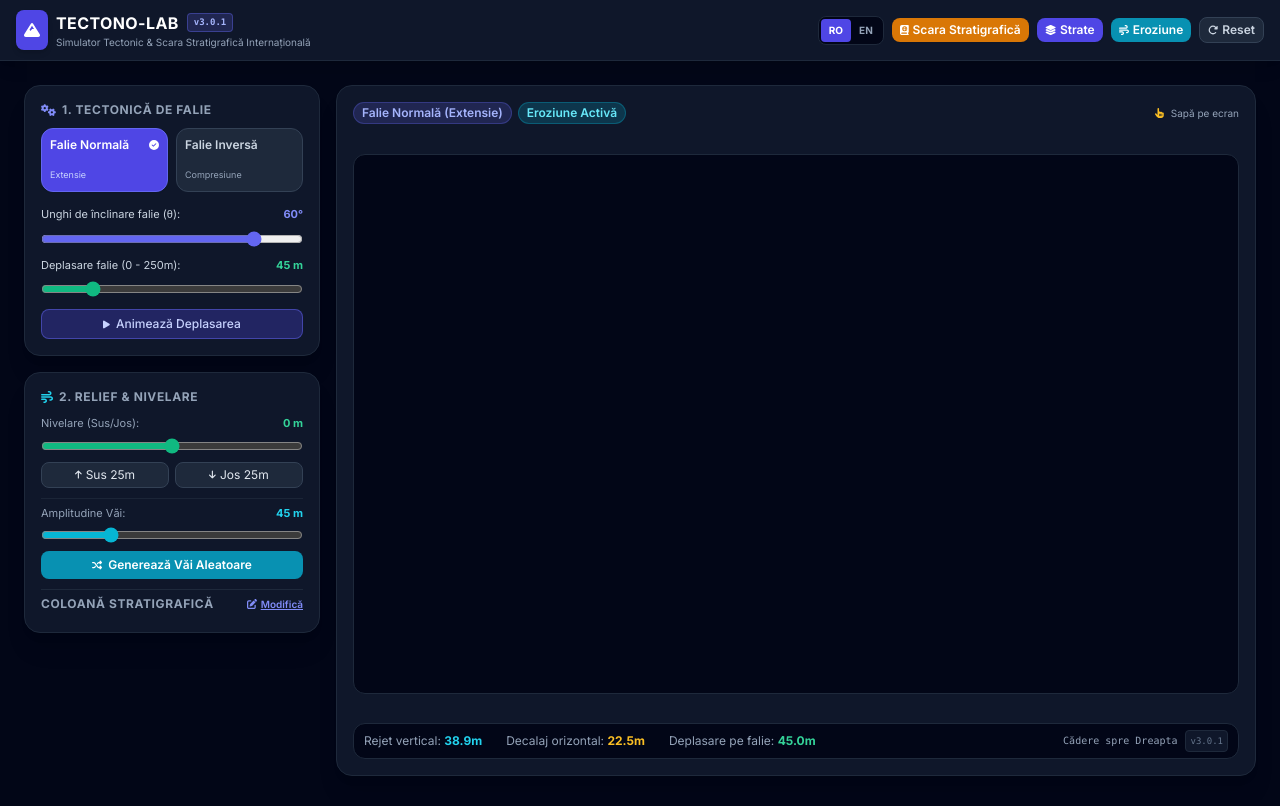
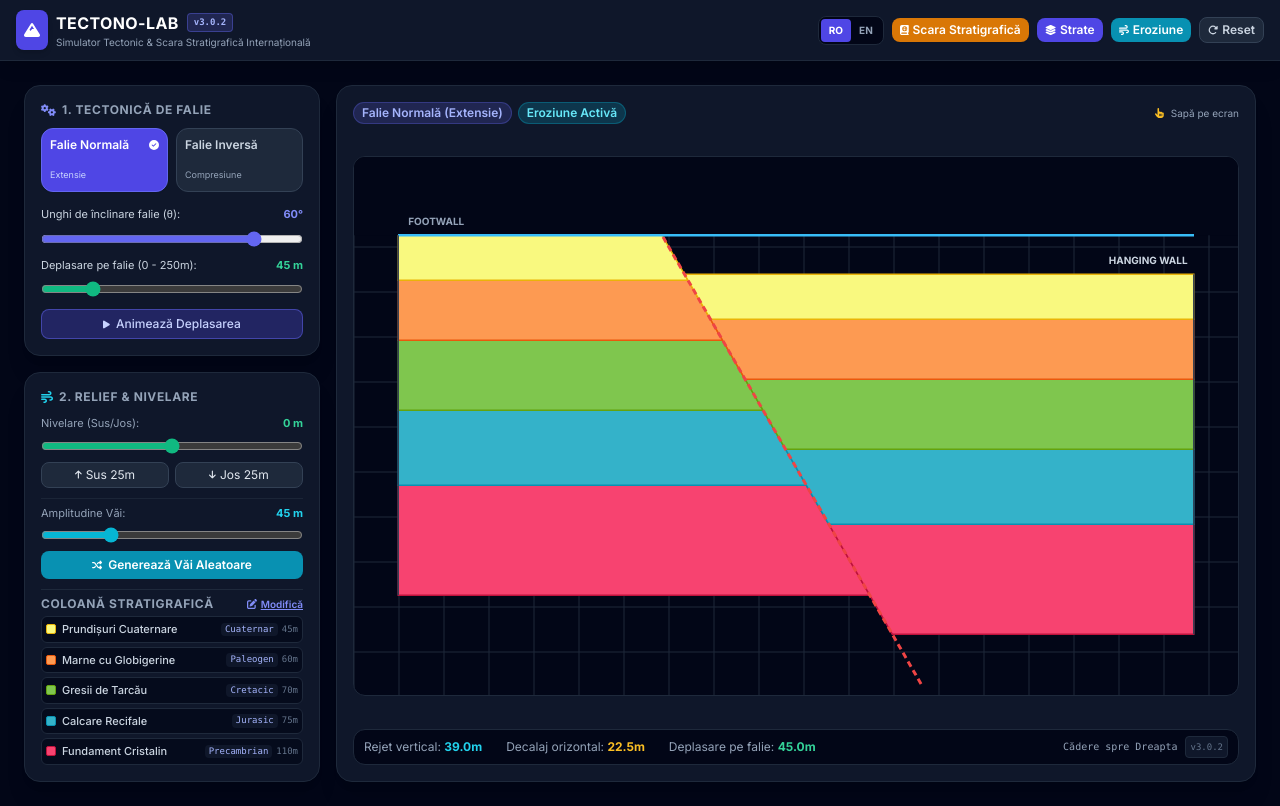
Before and after one commit to tonydumitriu-star/Structural-Geology-Simulator, a plain HTML site: page index.html in a window 1280 px wide. Drawn offline with nearby package versions, Linux system fonts and the light colour scheme.

Commit message:
index.html

```diff
--- a/index.html
+++ b/index.html
@@ -14,7 +14,12 @@
             -webkit-user-select: none;
             touch-action: manipulation;
         }
-        canvas { touch-action: none; }
+        canvas {
+            touch-action: none;
+            display: block;
+            width: 100%;
+            height: 100%;
+        }
 
         @media (orientation: landscape) and (max-height: 550px) {
             body {
@@ -57,7 +62,7 @@
 </head>
 <body class="bg-slate-950 text-slate-100 min-h-screen flex flex-col">
 
-    <!-- Header Compact cu Comutator RO / EN și Badge v3.0.1 -->
+    <!-- Header Compact cu Comutator RO / EN și Badge v3.0.2 -->
     <header class="bg-slate-900 border-b border-slate-800 px-3 sm:px-4 py-2 sm:py-2.5 flex justify-between items-center shadow-lg sticky top-0 z-50 landscape-compact-header">
         <div class="flex items-center space-x-2">
             <div class="bg-indigo-600 p-1.5 sm:p-2 rounded-lg text-white shadow-md">
@@ -66,7 +71,7 @@
             <div>
                 <div class="flex items-center space-x-1.5 sm:space-x-2">
                     <h1 class="text-xs sm:text-base font-bold tracking-wide text-white leading-tight">TECTONO-LAB</h1>
-                    <span id="app-version-badge" class="bg-indigo-500/20 text-indigo-300 border border-indigo-500/40 text-[9px] font-mono px-1.5 py-0.5 rounded font-bold">v3.0.1</span>
+                    <span id="app-version-badge" class="bg-indigo-500/20 text-indigo-300 border border-indigo-500/40 text-[9px] font-mono px-1.5 py-0.5 rounded font-bold">v3.0.2</span>
                 </div>
                 <p id="header-subtitle" class="hidden sm:block text-[10px] text-slate-400">Simulator Tectonic & Scara Stratigrafică Internațională</p>
             </div>
@@ -118,9 +123,9 @@
                 </div>
             </div>
 
-            <!-- Canvas Viewport 1:1 fără scalare parazită -->
+            <!-- Canvas Viewport -->
             <div id="canvas-container" class="w-full bg-slate-950 rounded-lg sm:rounded-xl border border-slate-800 relative overflow-hidden flex items-center justify-center h-[260px] sm:h-[420px] lg:h-[540px]">
-                <canvas id="geologyCanvas" class="w-full h-full cursor-crosshair"></canvas>
+                <canvas id="geologyCanvas" class="cursor-crosshair"></canvas>
             </div>
 
             <!-- Status Bar Compact -->
@@ -132,7 +137,7 @@
                 </div>
                 <div class="flex items-center space-x-2">
                     <div id="stat-dip-type" class="hidden sm:block text-slate-400 font-mono text-[10px]">Cădere spre Dreapta</div>
-                    <span class="text-[9px] font-mono text-slate-500 bg-slate-900 px-1 py-0.5 rounded border border-slate-800">v3.0.1</span>
+                    <span class="text-[9px] font-mono text-slate-500 bg-slate-900 px-1 py-0.5 rounded border border-slate-800">v3.0.2</span>
                 </div>
             </div>
         </div>
@@ -311,7 +316,7 @@
 
     <!-- JavaScript Engine -->
     <script>
-        const APP_VERSION = "3.0.1";
+        const APP_VERSION = "3.0.2";
         console.log(`TECTONO-LAB inițializat la versiunea: ${APP_VERSION}`);
 
         let currentLang = 'ro';
@@ -333,7 +338,7 @@
                 reverseTitle: "Falie Inversă",
                 reverseSub: "Compresiune",
                 lblDip: "Unghi de înclinare falie (&theta;):",
-                lblSlip: "Deplasare falie (0 - 250m):",
+                lblSlip: "Deplasare pe falie (0 - 250m):",
                 btnAnimate: "Animează Deplasarea",
                 secRelief: "<i class='fa-solid fa-wind text-cyan-400 mr-1.5'></i> 2. Relief & Nivelare",
                 lblLevelCut: "Nivelare (Sus/Jos):",
@@ -416,7 +421,6 @@
         const canvas = document.getElementById('geologyCanvas');
         const ctx = canvas.getContext('2d');
 
-        // BAZA COMPLETĂ DE DATE CONFORM SCĂRII STRATIGRAFICE INTERNAȚIONALE
         const iugsChronodata = [
             // EONI
             { nameRo: "Fanerozoic", nameEn: "Phanerozoic", rankRo: "Eonotem / Eon", rankEn: "Eonothem / Eon", ageInterval: "0.00 – 538.8 Ma", hex: "#9ee0eb", rgb: "RGB(158, 224, 235)", colorRo: "Bleu / Azuriu deschis", colorEn: "Light Cyan / Sky Blue", border: "#38bdf8" },
@@ -595,26 +599,6 @@
         let tempStrataEdit = [];
         let isCarving = false;
 
-        // REDIMENSIONARE 1:1 FĂRĂ MULTIPLICARE DPR SAU SCALE
-        function resizeCanvas() {
-            const container = document.getElementById('canvas-container');
-            const rect = container.getBoundingClientRect();
-
-            // Atribuire directă 1:1 în pixeli CSS
-            canvas.width = Math.round(rect.width);
-            canvas.height = Math.round(rect.height);
-
-            canvas.style.width = `${Math.round(rect.width)}px`;
-            canvas.style.height = `${Math.round(rect.height)}px`;
-
-            if (simState.topoProfile.length !== canvas.width) {
-                initTopoProfile();
-            }
-            drawSimulation();
-        }
-        window.addEventListener('resize', resizeCanvas);
-        window.addEventListener('orientationchange', () => { setTimeout(resizeCanvas, 150); });
-
         function findIugsItem(key) {
             const k = (key || '').toLowerCase();
             return iugsChronodata.find(item => item.nameEn.toLowerCase() === k || item.nameRo.toLowerCase() === k);
@@ -651,6 +635,60 @@
                     </div>
                 `;
             });
+        }
+
+        function setLanguage(lang) {
+            currentLang = lang;
+            const t = translations[lang];
+
+            const btnRo = document.getElementById('lang-btn-ro');
+            const btnEn = document.getElementById('lang-btn-en');
+            if (lang === 'ro') {
+                btnRo.className = "px-2 py-1 rounded bg-indigo-600 text-white transition-all";
+                btnEn.className = "px-2 py-1 rounded text-slate-400 hover:text-white transition-all";
+            } else {
+                btnEn.className = "px-2 py-1 rounded bg-indigo-600 text-white transition-all";
+                btnRo.className = "px-2 py-1 rounded text-slate-400 hover:text-white transition-all";
+            }
+
+            document.getElementById('header-subtitle').innerText = t.headerSubtitle;
+            document.getElementById('btn-label-iugs').innerText = t.btnIugs;
+            document.getElementById('btn-label-strata').innerText = t.btnStrata;
+            document.getElementById('label-toggle-erosion').innerText = lang === 'ro' ? 'Eroziune' : 'Erosion';
+            document.getElementById('btn-label-reset').innerText = t.btnReset;
+
+            document.getElementById('badge-hint-carve').innerHTML = t.hintCarve;
+            document.getElementById('section-title-tecto').innerHTML = t.secTecto;
+            document.getElementById('btn-proc-normal-title').innerText = t.normalTitle;
+            document.getElementById('btn-proc-normal-sub').innerText = t.normalSub;
+            document.getElementById('btn-proc-reverse-title').innerText = t.reverseTitle;
+            document.getElementById('btn-proc-reverse-sub').innerText = t.reverseSub;
+            document.getElementById('lbl-dip').innerHTML = t.lblDip;
+            document.getElementById('lbl-slip').innerText = t.lblSlip;
+            document.getElementById('btn-animate-label').innerText = t.btnAnimate;
+
+            document.getElementById('section-title-relief').innerHTML = t.secRelief;
+            document.getElementById('lbl-level-cut').innerText = t.lblLevelCut;
+            document.getElementById('btn-shift-up').innerText = t.btnShiftUp;
+            document.getElementById('btn-shift-down').innerText = t.btnShiftDown;
+            document.getElementById('lbl-erode-depth').innerText = t.lblErodeDepth;
+            document.getElementById('btn-random-erosion').innerText = t.btnRandomErosion;
+            document.getElementById('lbl-strat-col').innerText = t.lblStratCol;
+            document.getElementById('btn-strat-modify').innerHTML = t.btnStratModify;
+
+            document.getElementById('iugs-modal-title').innerText = t.iugsModalTitle;
+            document.getElementById('iugs-modal-sub').innerText = t.iugsModalSub;
+            document.getElementById('iugs-search-input').placeholder = t.iugsSearchPlaceholder;
+            document.getElementById('btn-close-iugs').innerText = t.btnClose;
+
+            document.getElementById('strata-modal-title').innerText = t.strataModalTitle;
+            document.getElementById('btn-add-stratum').innerText = t.btnAddStratum;
+            document.getElementById('btn-cancel-strata').innerText = t.btnCancel;
+            document.getElementById('btn-apply-strata').innerText = t.btnApply;
+
+            updateBadgesAndStatus();
+            initLegend();
+            drawSimulation();
         }
 
         // ==========================================
@@ -1021,12 +1059,14 @@
         }
 
         // ==========================================
-        // RANDARE 1:1 FĂRĂ SCALARE PARAZITĂ
+        // RANDARE 1:1 FĂRĂ SCALARE
         // ==========================================
 
         function drawSimulation() {
             const W = canvas.width;
             const H = canvas.height;
+            if (!W || !H) return;
+
             ctx.clearRect(0, 0, W, H);
 
             // Grid discret
@@ -1182,9 +1222,39 @@
             ctx.fillText(t.hangingWall, modelRightX - 85, hwLabelY);
         }
 
+        // Inițializare robustă bazată pe ResizeObserver
+        function setupResponsiveCanvas() {
+            const container = document.getElementById('canvas-container');
+            const observer = new ResizeObserver(entries => {
+                for (let entry of entries) {
+                    const width = Math.round(entry.contentRect.width);
+                    const height = Math.round(entry.contentRect.height);
+                    if (width > 0 && height > 0) {
+                        canvas.width = width;
+                        canvas.height = height;
+                        if (simState.topoProfile.length !== width) {
+                            initTopoProfile();
+                        }
+                        drawSimulation();
+                    }
+                }
+            });
+            observer.observe(container);
+        }
+
         window.onload = () => {
             setLanguage('ro');
-            resizeCanvas();
+            setupResponsiveCanvas();
+            requestAnimationFrame(() => {
+                const container = document.getElementById('canvas-container');
+                const rect = container.getBoundingClientRect();
+                if (rect.width > 0 && rect.height > 0) {
+                    canvas.width = Math.round(rect.width);
+                    canvas.height = Math.round(rect.height);
+                    initTopoProfile();
+                    drawSimulation();
+                }
+            });
         };
     </script>
 </body>
```
